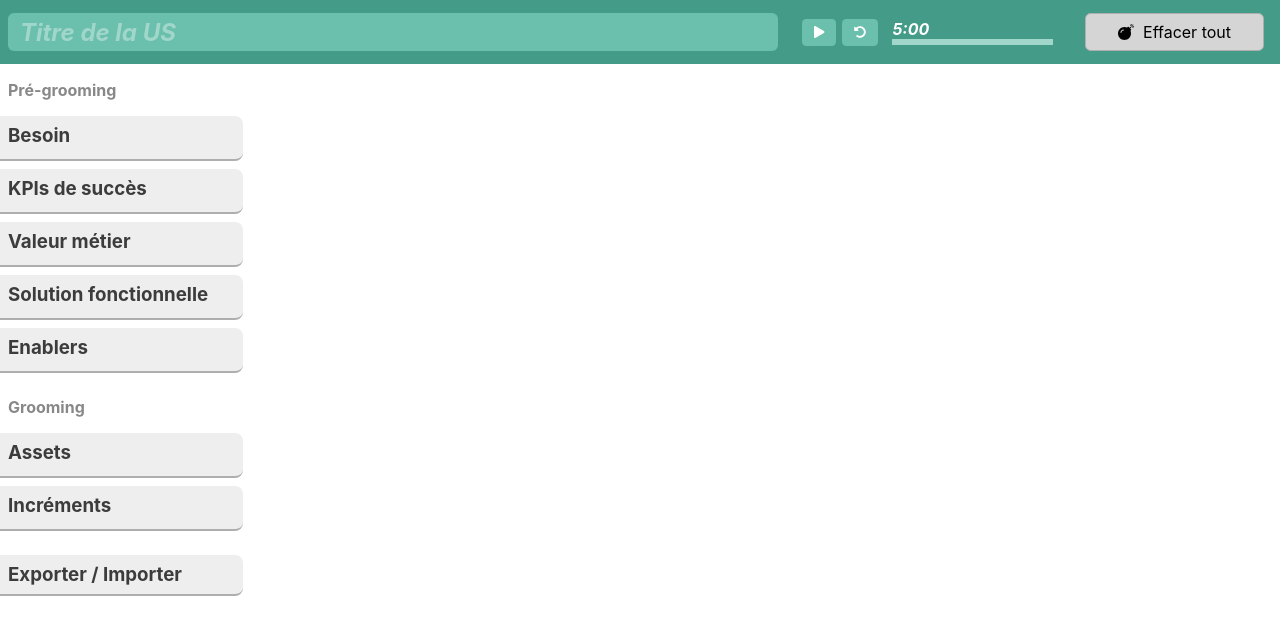
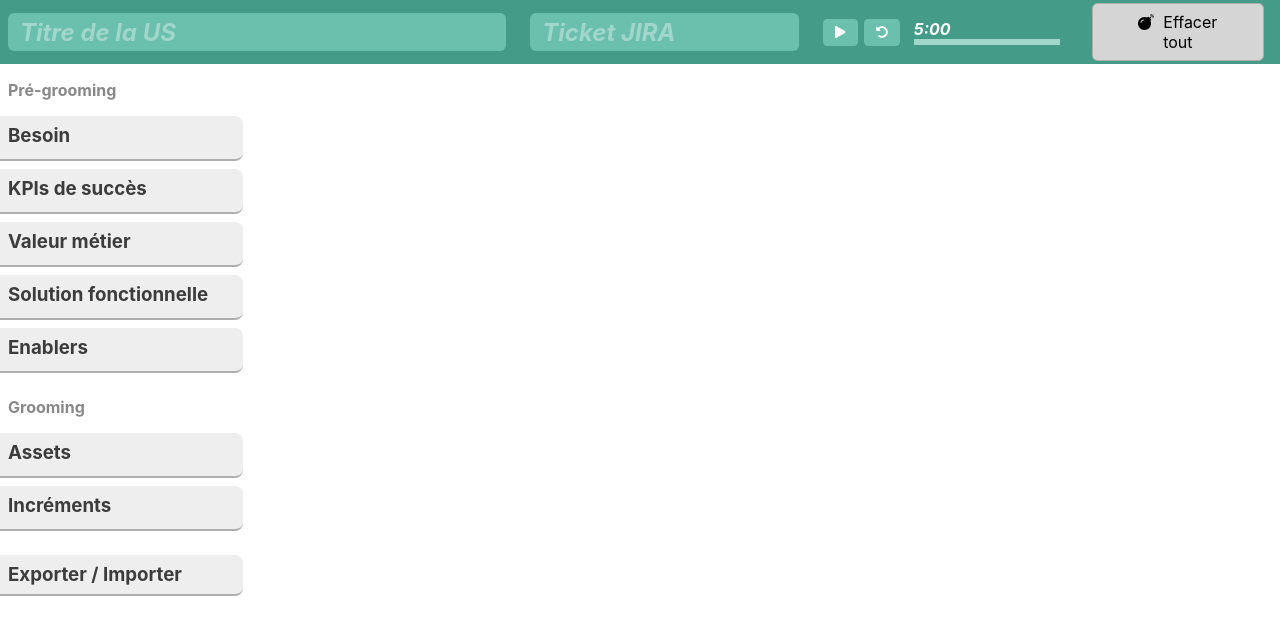
Before and after one commit to is06team/roadtrip-grooming, a Next.js app: page / in a window 1280 px wide. Shown: the top 634 px of the page. Built offline with nearby package versions, Linux system fonts and the light colour scheme.

Commit message:
User story jira ticket for csv export

```diff
--- a/components/ExportImportPhase/components/JiraExport/index.tsx
+++ b/components/ExportImportPhase/components/JiraExport/index.tsx
@@ -75,6 +75,7 @@ const getIncrementLine = (story: UserStory, increment: Increment) => [
   increment.checklist.i ? 'I' : '',
   increment.checklist.e ? 'E' : '',
   increment.checklist.t ? 'T' : '',
+  story.jiraTicket ? story.jiraTicket : '',
 ]
 
 const getEnablers: (enablers: string) => string[] = (enablers) => {
@@ -140,7 +141,7 @@ const getUserStoryCsv: (story: UserStory) => string = (story) => {
 
 const getIncrementCsv: (story: UserStory) => string = (story) => {
   const headerLine =
-    'Project Key,Project Name,Type,Summary,Description,Business Value,Estimation,ROI,DIET,DIET,DIET,DIET'
+    'Project Key,Project Name,Type,Summary,Description,Business Value,Estimation,ROI,DIET,DIET,DIET,DIET,UserStoryLink'
   const incrementLines = story.increments.map((increment) => getIncrementLine(story, increment))
 
   return (
--- /dev/null
+++ b/components/TitleBar/index.tsx
@@ -0,0 +1,46 @@
+import { useContext } from 'react'
+import { GlobalUserStoryContext } from '../../model/context'
+import styles from './styles.module.scss'
+import classNames from 'classnames'
+import { FontAwesomeIcon } from '@fortawesome/react-fontawesome'
+import { faBomb } from '@fortawesome/free-solid-svg-icons'
+import { defaultUserStoryData } from '../../model/defaultUserStoryData'
+import TimerView from '../Timer'
+
+const TitleBar = () => {
+  const { story, setStory } = useContext(GlobalUserStoryContext)
+
+  const handleChangeJiraTicket = (ticketNumber: string) => {
+    const number = ticketNumber.replace('LBCFTRT-', '')
+    setStory({ ...story, jiraTicket: 'LBCFTRT-' + number })
+  }
+
+  return (
+    <div className={styles.UsTitle}>
+      <div className={styles.FieldContainer}>
+        <input
+          type="text"
+          value={story.title}
+          id="user_story_title"
+          placeholder="Titre de la US"
+          className={classNames(styles.Field, styles.UsTitleField)}
+          onChange={(e) => setStory({ ...story, title: e.target.value })}
+        />
+        <input
+          type="text"
+          value={story.jiraTicket}
+          placeholder="Ticket JIRA"
+          className={classNames(styles.Field, styles.JiraTicketField)}
+          onChange={(e) => handleChangeJiraTicket(e.target.value)}
+        />
+      </div>
+      <TimerView />
+      <button className={styles.DeleteAllButton} onClick={() => setStory(defaultUserStoryData)}>
+        <FontAwesomeIcon icon={faBomb} />
+        &nbsp; Effacer tout
+      </button>
+    </div>
+  )
+}
+
+export default TitleBar
--- /dev/null
+++ b/components/TitleBar/styles.module.scss
@@ -0,0 +1,62 @@
+@import '../../styles/variables';
+
+.UsTitle {
+  font-weight: bold;
+  font-style: italic;
+  background-color: $title-background-color;
+  color: #ffffff;
+  padding: 0.5em 1em 0.5em 0.5em;
+  vertical-align: center;
+  display: flex;
+  align-items: center;
+  justify-content: space-between;
+  position: fixed;
+  width: 100%;
+  height: 4em;
+  z-index: 9;
+
+  h1 {
+    margin: 0 0.25em 0 0;
+  }
+}
+
+.UsTitleIcon {
+  display: block;
+}
+
+.FieldContainer {
+  flex-grow: 1;
+  display: flex;
+}
+
+.Field {
+  background-color: $title-background-color-light;
+  font-size: 1.5em;
+  font-style: italic;
+  font-weight: bold;
+  font-family: $main-font;
+  border: 0;
+  border-radius: 0.25em;
+  padding: 0.2em 0.5em;
+  color: #ffffff;
+  margin-right: 1em;
+
+  &::placeholder {
+    color: $color-main-lighter;
+  }
+}
+
+.UsTitleField {
+  width: 65%;
+}
+
+.JiraTicketField {
+  width: 35%;
+}
+
+.DeleteAllButton {
+  &:hover {
+    background-color: #cc0000;
+    color: #ffffff;
+  }
+}
--- a/model/defaultUserStoryData.ts
+++ b/model/defaultUserStoryData.ts
@@ -2,6 +2,7 @@ import { UserStory } from './types'
 
 export const defaultUserStoryData: UserStory = {
   title: '',
+  jiraTicket: '',
   need: {
     as: '',
     want: '',
@@ -13,7 +14,7 @@ export const defaultUserStoryData: UserStory = {
       text: '',
       estimation: 0,
       selected: false,
-    }
+    },
   ],
   value: 0,
   kpis: '',
--- a/package.json
+++ b/package.json
@@ -13,9 +13,10 @@
   },
   "dependencies": {
     "@fortawesome/fontawesome-svg-core": "^1.2.36",
+    "@fortawesome/free-brands-svg-icons": "5.15.4",
     "@fortawesome/free-solid-svg-icons": "^5.15.4",
-    "@fortawesome/free-brands-svg-icons": "5.15.4",
     "@fortawesome/react-fontawesome": "^0.1.15",
+    "classnames": "^2.3.1",
     "file-saver": "^2.0.5",
     "lodash": "^4.17.21",
     "next": "^11.1.0",
--- a/pages/grooming.tsx
+++ b/pages/grooming.tsx
@@ -12,14 +12,11 @@ import NeedPhase from '../components/NeedPhase'
 import SolutionPhase from '../components/SolutionPhase'
 import OldSolutionPhase from '../components/OldSolutionPhase'
 import styles from './styles.module.scss'
-import Timer from '../components/Timer'
 
-import { defaultUserStoryData } from '../model/defaultUserStoryData'
 import { UserStory } from '../model/types'
 import { GlobalUserStoryContext } from '../model/context'
 import { loadStoryState, saveStoryState } from '../model/storage'
-import { FontAwesomeIcon } from '@fortawesome/react-fontawesome'
-import { faBomb } from '@fortawesome/free-solid-svg-icons'
+import TitleBar from '../components/TitleBar'
 
 const GroomingView = () => {
   const [currentPhase, setCurrentPhase] = useState<string>('')
@@ -33,21 +30,7 @@ const GroomingView = () => {
   return (
     <>
       <GlobalUserStoryContext.Provider value={{ story, setStory }}>
-        <div className={styles.UsTitle}>
-          <input
-            type="text"
-            value={story.title}
-            id="user_story_title"
-            name="user_story[title]"
-            placeholder="Titre de la US"
-            onChange={(e) => setStory({ ...story, title: e.target.value })}
-          />
-          <Timer />
-          <button className={styles.DeleteAllButton} onClick={() => setStory(defaultUserStoryData)}>
-            <FontAwesomeIcon icon={faBomb} />
-            &nbsp; Effacer tout
-          </button>
-        </div>
+        <TitleBar />
         <div className={styles.Main}>
           <Breadcrumb currentPhase={currentPhase} onChangePhase={useCallback((phase) => setCurrentPhase(phase), [])} />
           <div className="phases" id="phase-items">
--- a/pages/styles.module.scss
+++ b/pages/styles.module.scss
@@ -1,56 +1,6 @@
 @import '../styles/variables';
-
-.UsTitle {
-  font-weight: bold;
-  font-style: italic;
-  background-color: $title-background-color;
-  color: #ffffff;
-  padding: 0.5em 1em 0.5em 0.5em;
-  vertical-align: center;
-  display: flex;
-  align-items: center;
-  justify-content: space-between;
-  position: fixed;
-  width: 100%;
-  height: 4em;
-  z-index: 9;
-
-  h1 {
-    margin: 0 0.25em 0 0;
-  }
-
-  input {
-    background-color: $title-background-color-light;
-    font-size: 1.5em;
-    font-style: italic;
-    font-weight: bold;
-    font-family: $main-font;
-    border: 0;
-    border-radius: 0.25em;
-    padding: 0.2em 0.5em;
-    color: #ffffff;
-    width: 50%;
-    margin-right: 1em;
-    flex-grow: 1;
-
-    &::placeholder {
-      color: $color-main-lighter;
-    }
-  }
-}
-
-.UsTitleIcon {
-  display: block;
-}
 
 .Main {
   display: flex;
   padding-top: 4em;
 }
-
-.DeleteAllButton {
-  &:hover {
-    background-color: #cc0000;
-    color: #ffffff;
-  }
-}
```
Also changed, not shown: model/types.ts (+4 -3 lines), 1 other file (tests, documents, lock files or other folders).
